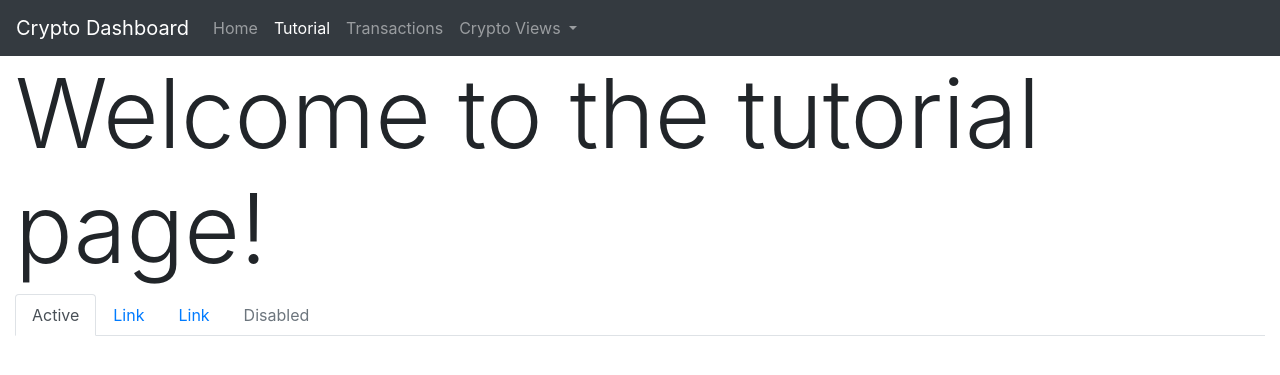
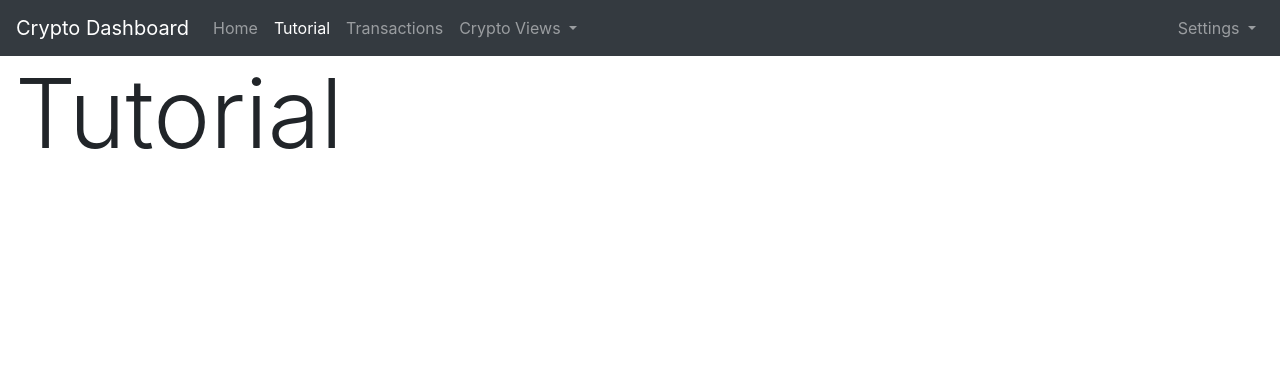
Before and after one commit to louislautz/Crypto-Dashboard, a Flask app: template Dashboard/templates/tutorial.html in a window 1280 px wide. Shown: the top 375 px of the page. Run offline with Flask 2, Linux system fonts and the light colour scheme; the template is opened without the code that fills it, so the values that code supplies are empty; some libraries are stand-ins or nearby versions.

Commit message:
Added a Settings placeholder on the nav bar

```diff
--- a/Dashboard/templates/base.html
+++ b/Dashboard/templates/base.html
@@ -35,13 +35,26 @@
               {% endfor %}
               <div class="dropdown-divider"></div>
               <a class="dropdown-item text-light" href="{{ url_for('mainRoutes.buy_coin') }}">Buy a new coin</a>
-            </div>        <!--TODO Add Settings panel here -->
+            </div>
+          </li>
+        </ul>
+        <ul class="navbar-nav ml-auto">
+          <li class="nav-item">
+            <a class="nav-link dropdown-toggle" href="#settings" role="button" data-toggle="collapse" aria-haspopup="true" aria-expanded="false" aria-controls="settings">
+              Settings
+            </a>
           </li>
         </ul>
       </div>
     </nav>
 
-    <div class="container-fluid">
+    <div class="collapse" id="settings" style="z-index: 3; position: absolute; right: 1em;">
+      <div class="card card-body">
+        Settings
+      </div>
+    </div>
+
+    <div class="container-fluid" style="position: relative;">
       {% block content %}{% endblock %}
     </div>
 
--- a/Dashboard/templates/tutorial.html
+++ b/Dashboard/templates/tutorial.html
@@ -3,22 +3,6 @@
 {% block title %}Tutorial{% endblock %}
 
 {% block content %}
-    <h1 class="display-1">Welcome to the tutorial page!</h1>
-
-    <ul class="nav nav-tabs">
-        <li class="nav-item">
-          <a class="nav-link active" aria-current="page" href="#">Active</a>
-        </li>
-        <li class="nav-item">
-          <a class="nav-link" href="#">Link</a>
-        </li>
-        <li class="nav-item">
-          <a class="nav-link" href="#">Link</a>
-        </li>
-        <li class="nav-item">
-          <a class="nav-link disabled" href="#" tabindex="-1" aria-disabled="true">Disabled</a>
-        </li>
-      </ul>
-
+    <h1 class="display-1">Tutorial</h1>
 
 {% endblock %}
```
